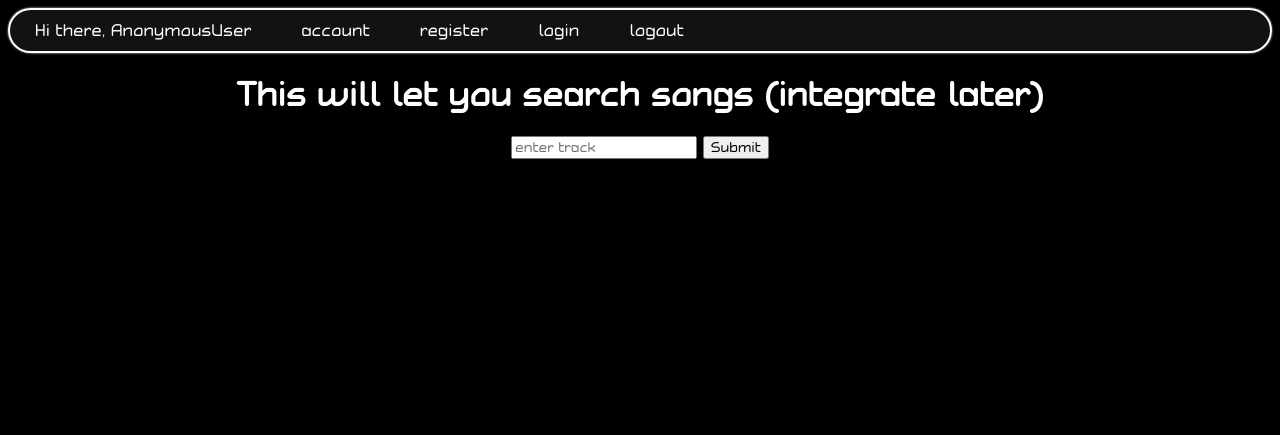
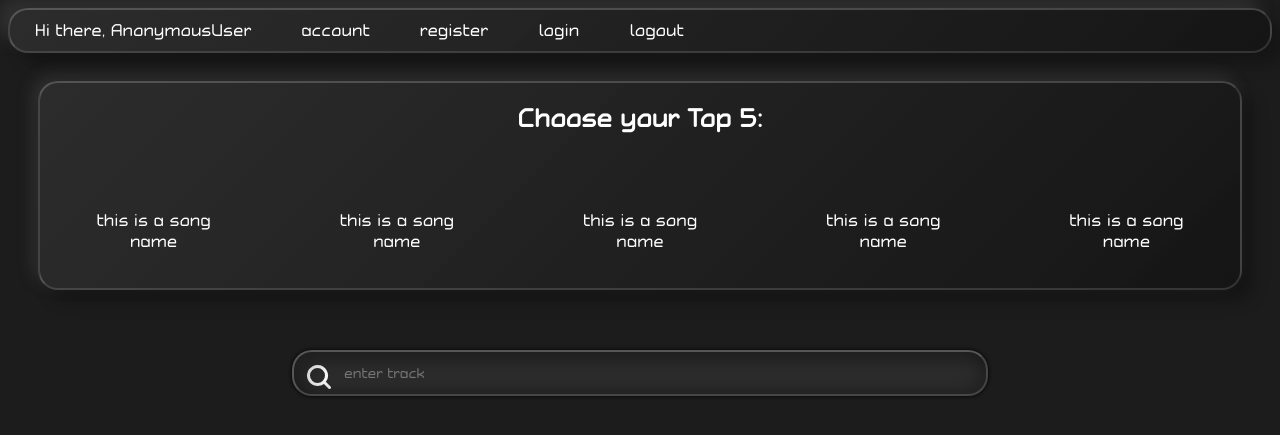
Before and after one commit to Starianne/MusicChatApp, a Django app: page /account/search/ in a window 1280 px wide. Shown: the top 435 px of the page. Run offline with Django 5.2, Linux system fonts and the light colour scheme.

Commit message:
lots of css added and song selection container

```diff
--- a/account/templates/account/search.html
+++ b/account/templates/account/search.html
@@ -5,10 +5,33 @@
 {% endblock %}
 
 {% block content %}
-    <h1> This will let you search songs (integrate later)</h1>
-    <form method='GET' action=''>
+    <div class="songSelectionContainer">
+        <h2>Choose your Top 5:</h2>
+        <div class="selectionContainer">
+            <div class="selectedSong">
+                <img>
+                <p>this is a song name</p>
+            </div>
+            <div class="selectedSong">
+                <img>
+                <p>this is a song name</p>
+            </div>
+            <div class="selectedSong">
+                <img>
+                <p>this is a song name</p>
+            </div>
+            <div class="selectedSong">
+                <img>
+                <p>this is a song name</p>
+            </div>
+            <div class="selectedSong">
+                <img>
+                <p>this is a song name</p>
+            </div>
+        </div>
+    </div>
+    <form method='GET' action='' autocomplete="off">
         <input type="text" name = 'track' placeholder="enter track"/>
-        <input type="submit" name = "search">
     </form>
     {% if messages %}
     <ul class="messages">
@@ -19,9 +42,23 @@
     {% endif %}
 
     {% for result in results %}
-    <div>
+    <div class="song">
         <p>{{ result.title }} - {{ result.artist.name }}</p>
         <img src="{{ result.album.cover_medium }}">
     </div>
     {% endfor %}
+<script>
+    const searchList = document.getElementsByClassName('song');
+    console.log(searchList);
+
+    var selectedSongs = [];
+
+    for (var i=0; i < 10; i++) {
+        searchList[i].addEventListener("click", function() {
+            selectedSongs.push(searchList[i])
+
+        })
+    }
+    console.log(selectedSongs)
+</script>
 {% endblock %}
--- a/account/views.py
+++ b/account/views.py
@@ -62,7 +62,7 @@ def search_view(request):
                 results = None
                 messages.error(request, 'You have to enter a Song!')
             else:
-                results = data["data"][:5]
+                results = data["data"][:10]
     return render (request, "account/search.html", {"results": results})
 
 def artist_search_view(request):
@@ -78,7 +78,7 @@ def artist_search_view(request):
                 results = None
                 messages.error(request, 'You have to enter an Artist!')
             else:
-                results = data["data"][:5]
+                results = data["data"][:10]
     return render (request, "account/artistSearch.html", {"results": results})
 
 def match_view(request):
--- a/static/css/stylesheet.css
+++ b/static/css/stylesheet.css
@@ -9,7 +9,7 @@
 
 body{
     text-align: center;
-    background-color: rgb(0, 0, 0);
+    background-color: #1c1c1c;
     color:rgb(255, 255, 255);
 }
 
@@ -28,10 +28,14 @@ p, h1, h2 {
 }
 
 nav {
-    background-color: rgba(24, 24, 24, 0.75);
-    border: solid 2px rgb(255, 255, 255);
-    border-radius: 25px;
-    box-shadow: 0px 0px 2px 0.2px rgb(188, 188, 188)
+    border: outset 2px rgba(255, 255, 255,0.2);
+    border-radius: 20px;
+    box-shadow:
+    12px 12px 16px 0 rgba(0, 0, 0, 0.25),
+    -12px -12px 16px 0 rgba(102, 102, 102, 0.25);
+    background: linear-gradient(-45deg, rgba(0,0,0,0.22), rgba(142, 141, 141, 0.15));
+    margin-bottom: 3.5vh;
+
 }
 
 nav ul{
@@ -99,3 +103,56 @@ nav ul li a {
     transform: scale(1.5);
 
 }
+
+.songSelectionContainer {
+    border: outset 2px rgba(255, 255, 255,0.2);
+    border-radius: 20px;
+    box-shadow:
+    12px 12px 16px 0 rgba(0, 0, 0, 0.25),
+    -6px -6px 16px 0 rgba(102, 102, 102, 0.25);
+    background: linear-gradient(-45deg, rgba(0,0,0,0.22), rgba(142, 141, 141, 0.15));
+    margin-bottom: 5vh;
+    margin-left: 30px;
+    margin-right: 30px;
+}
+
+.selectionContainer {
+    display: flex;
+    flex-direction: row;
+    flex-wrap: nowrap;
+    justify-content: space-between;
+    align-items: stretch;
+    align-content: stretch;
+    gap: 16px;
+
+}
+
+.selectedSong {
+    float: left;
+    padding: 20px;
+    margin-left: 2.5vw;
+    margin-right: 2.5vw;
+}
+
+input {
+    color: rgb(255, 255, 255);
+    margin: 20px;
+    border-radius: 20px;
+    border-style: solid;
+    filter: drop-shadow(0 0 2px black);
+}
+
+input[type="text"] {
+    background-image: url(/static/img/search.svg);
+    background-color: #2d2d2d;
+    background-size: max(30px, 30px);
+    background-position: 10px 10px;
+    background-repeat: no-repeat;
+    padding-left: 50px;
+    width: 50vw;
+    line-height: 5vh;
+    border: outset 2px rgba(255, 255, 255,0.2);
+    box-shadow:
+    12px 12px 16px 0 rgba(0, 0, 0, 0.25) inset,
+    -6px -6px 16px 0 rgba(0, 0, 0, 0.25) inset;
+}
```
Also changed, not shown: static/img/search.svg (added).
